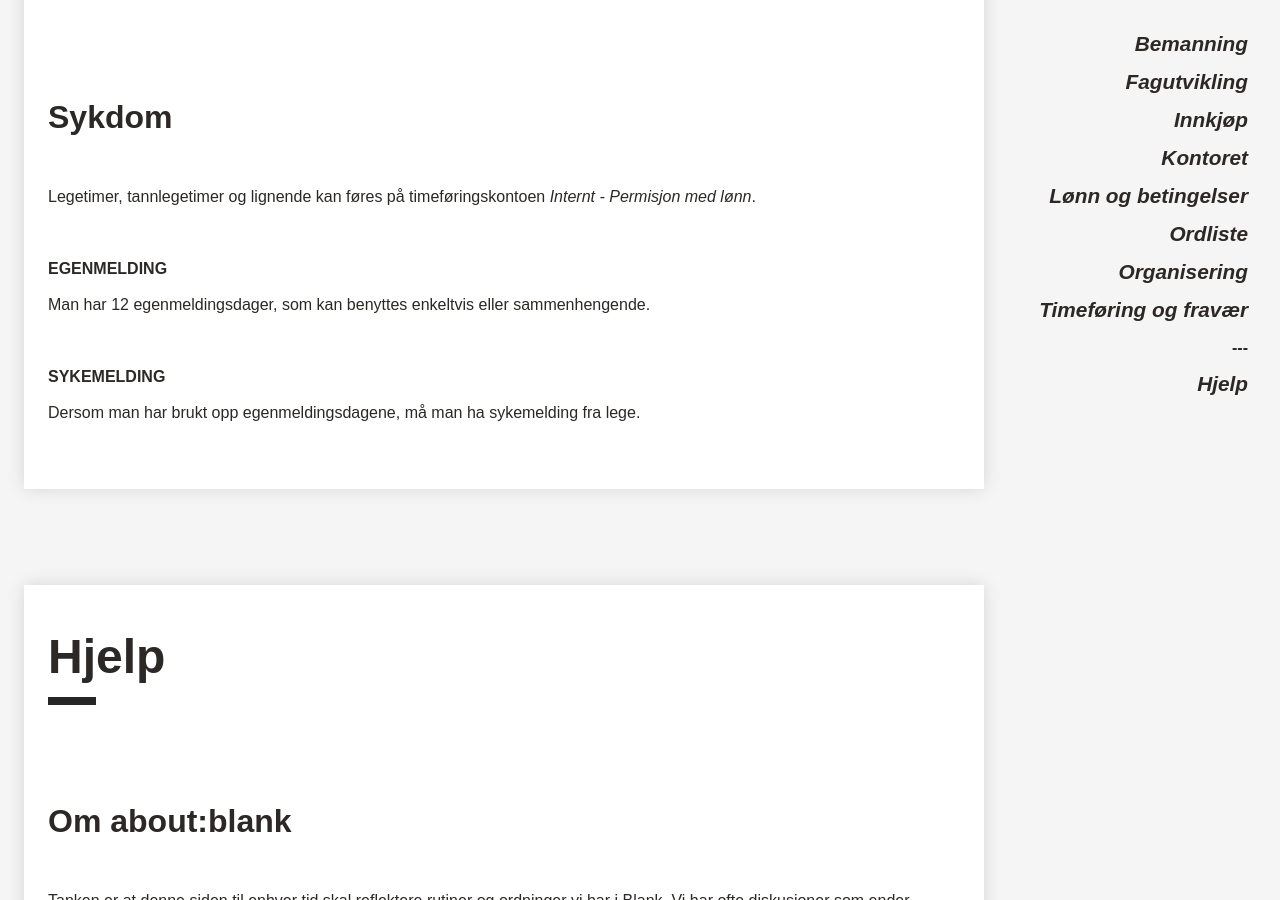
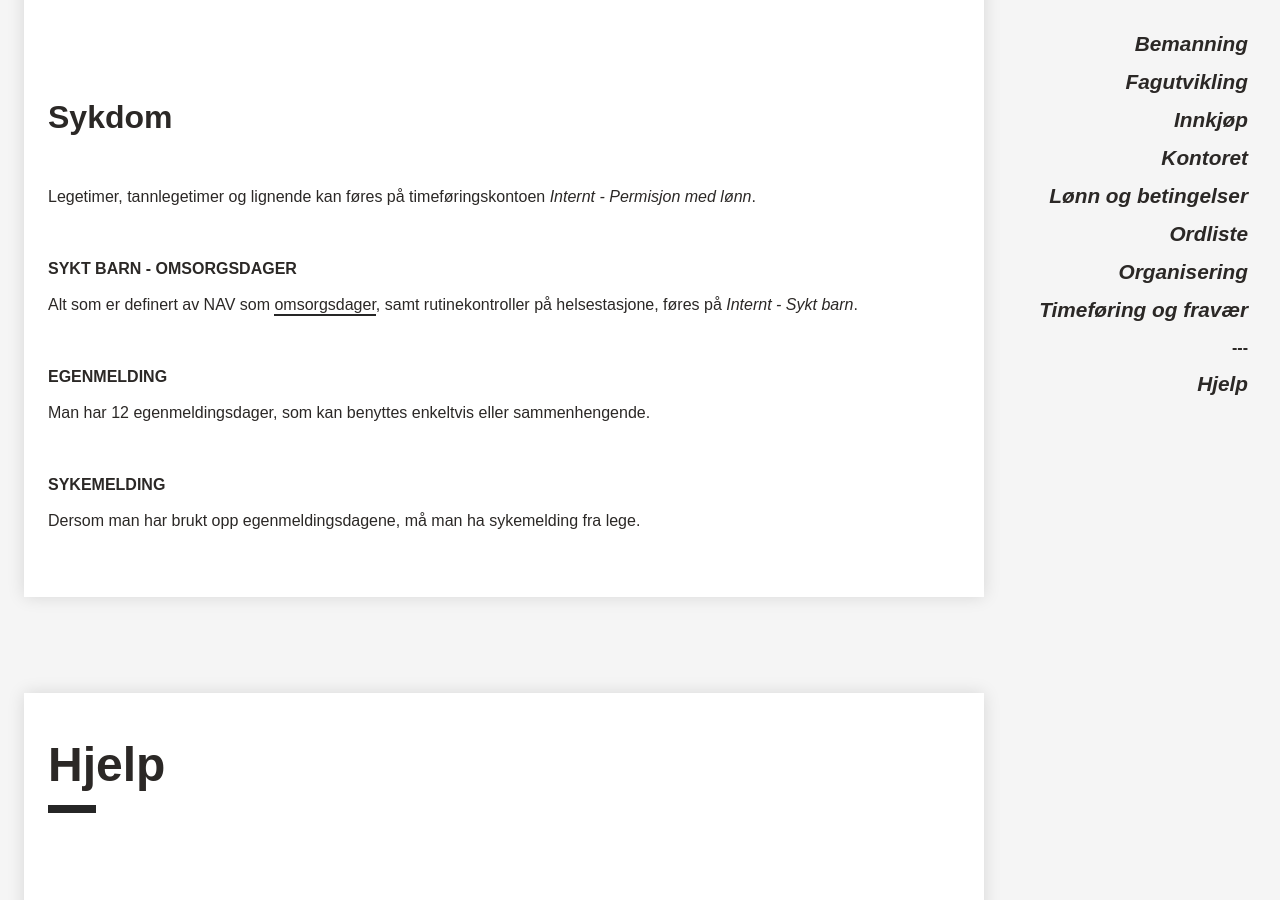
Before and after one commit to blankoslo/about-blank, a Jekyll site: the page built from index.md, in a window 1280 px wide and 900 px high, scrolled down 12465 px. Built offline with Jekyll 4.4.1, drawn with Linux system fonts in a browser that asks for light colours.

Commit message:
Lagt til avsnitt om "Sykt barn - omsorgsdager"

```diff
--- a/content/timeforing.md
+++ b/content/timeforing.md
@@ -55,6 +55,9 @@ Ved flytting kan én dag føres på permisjon med lønn.
 ## Sykdom
 Legetimer, tannlegetimer og lignende kan føres på timeføringskontoen *Internt - Permisjon med lønn*.
 
+### Sykt barn - omsorgsdager
+Alt som er definert av NAV som [omsorgsdager](https://www.nav.no/no/Person/Familie/Sykdom+i+familien/omsorgsdager), samt rutinekontroller på helsestasjone, føres på  *Internt - Sykt barn*.
+
 ### Egenmelding
 
 Man har 12 egenmeldingsdager, som kan benyttes enkeltvis eller sammenhengende.
```
